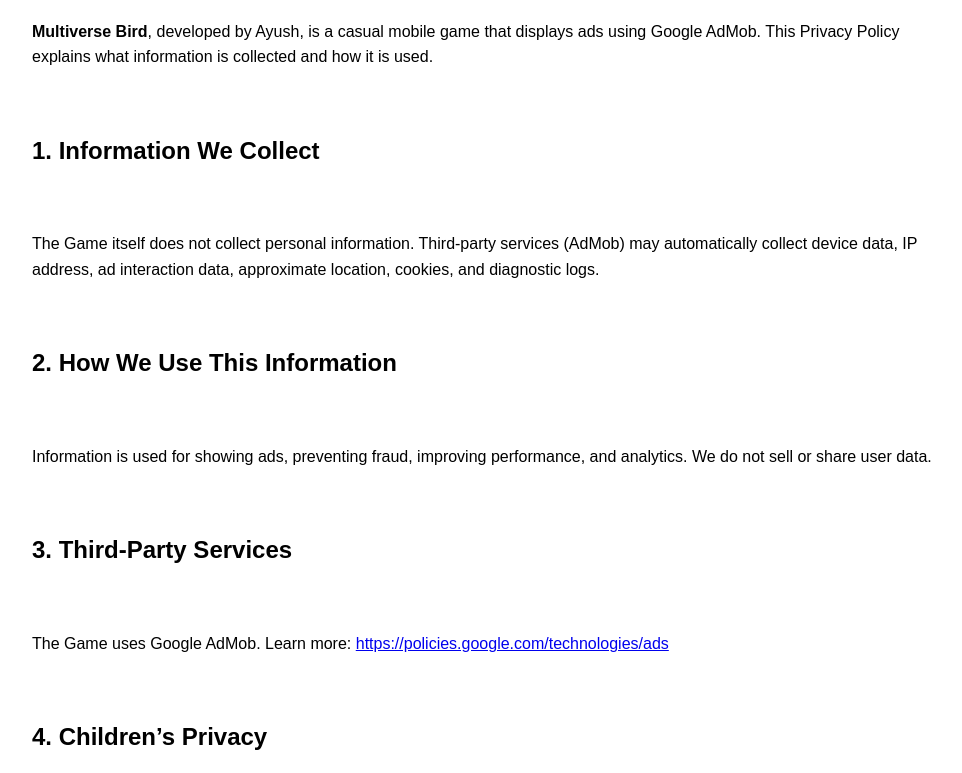
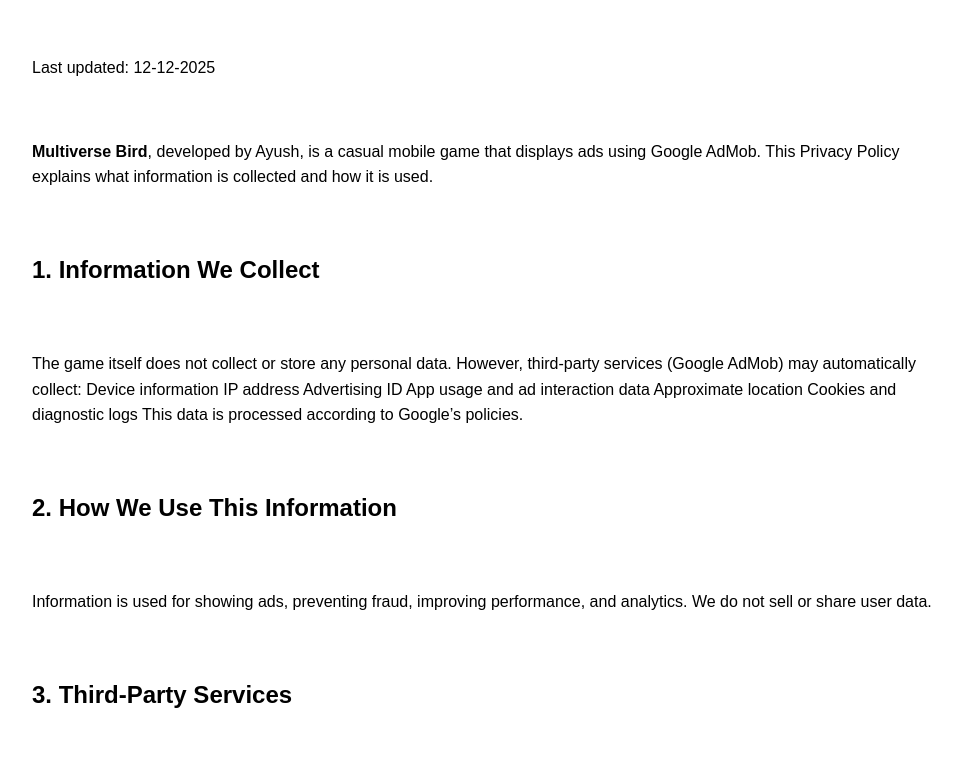
Before and after one commit to parmarayush5uuu-student/multiverse-bird-privacy, a plain HTML site: page index.html in a window 1280 px wide. Shown: the part 220-993 px from the top of the page, without its empty margins (158-1120 px from the left). Drawn offline with Linux system fonts and the light colour scheme.

Commit message:
index.html

```diff
--- a/index.html
+++ b/index.html
@@ -17,12 +17,29 @@
 <body>
 
 <h1>Privacy Policy for Multiverse Bird</h1><br>
+<h1>Package Name: com.ayush.multiversebird</h1><br>
 <p>Last updated: 12-12-2025</p><br>
 
 <p><b>Multiverse Bird</b>, developed by Ayush, is a casual mobile game that displays ads using Google AdMob. This Privacy Policy explains what information is collected and how it is used.</p><br>
 
 <h2>1. Information We Collect</h2><br>
-<p>The Game itself does not collect personal information. Third-party services (AdMob) may automatically collect device data, IP address, ad interaction data, approximate location, cookies, and diagnostic logs.</p><br>
+<p>The game itself does not collect or store any personal data.
+
+However, third-party services (Google AdMob) may automatically collect:
+
+Device information
+
+IP address
+
+Advertising ID
+
+App usage and ad interaction data
+
+Approximate location
+
+Cookies and diagnostic logs
+
+This data is processed according to Google’s policies.</p><br>
 
 <h2>2. How We Use This Information</h2><br>
 <p>Information is used for showing ads, preventing fraud, improving performance, and analytics. We do not sell or share user data.</p><br>
```
